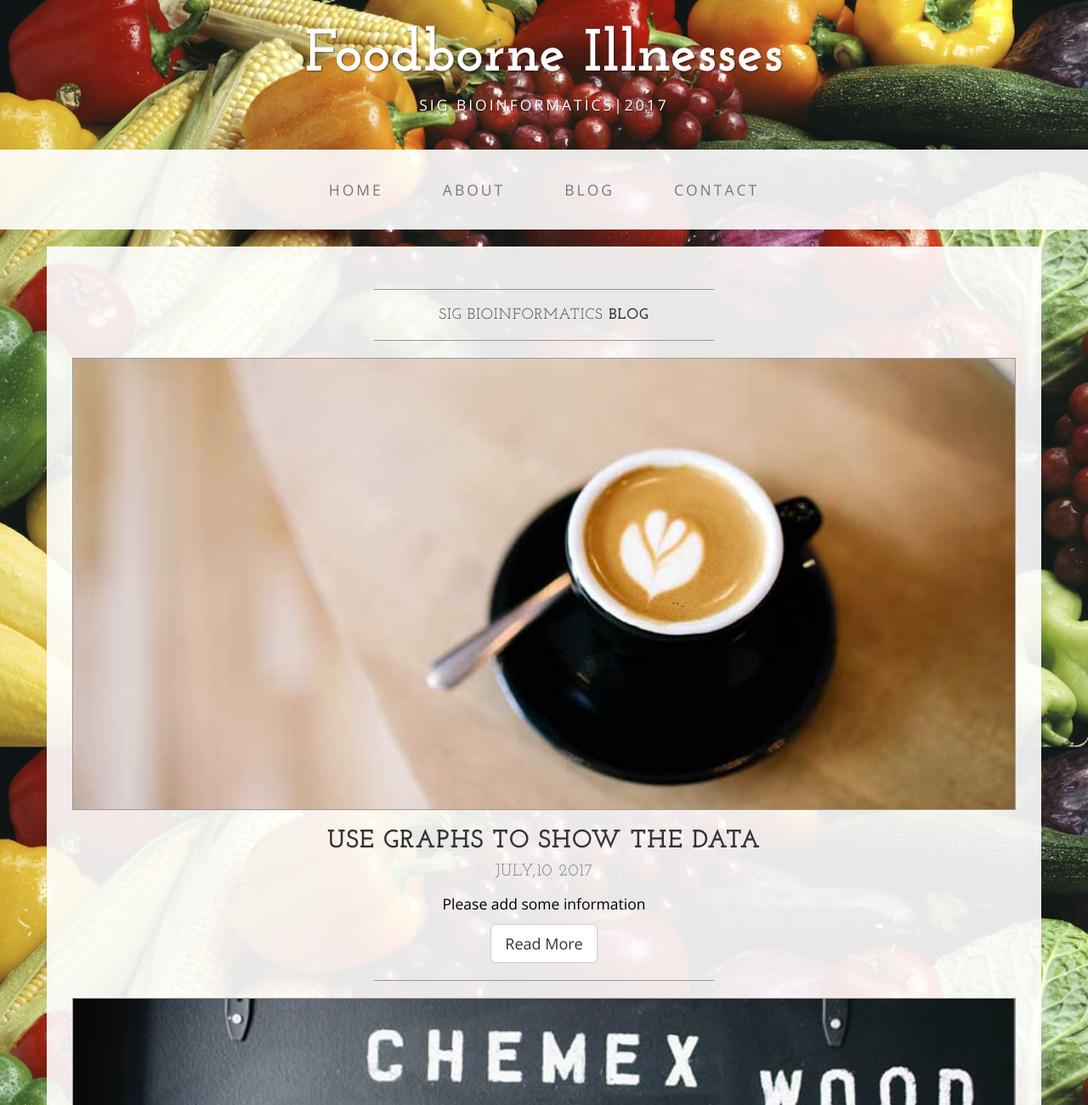
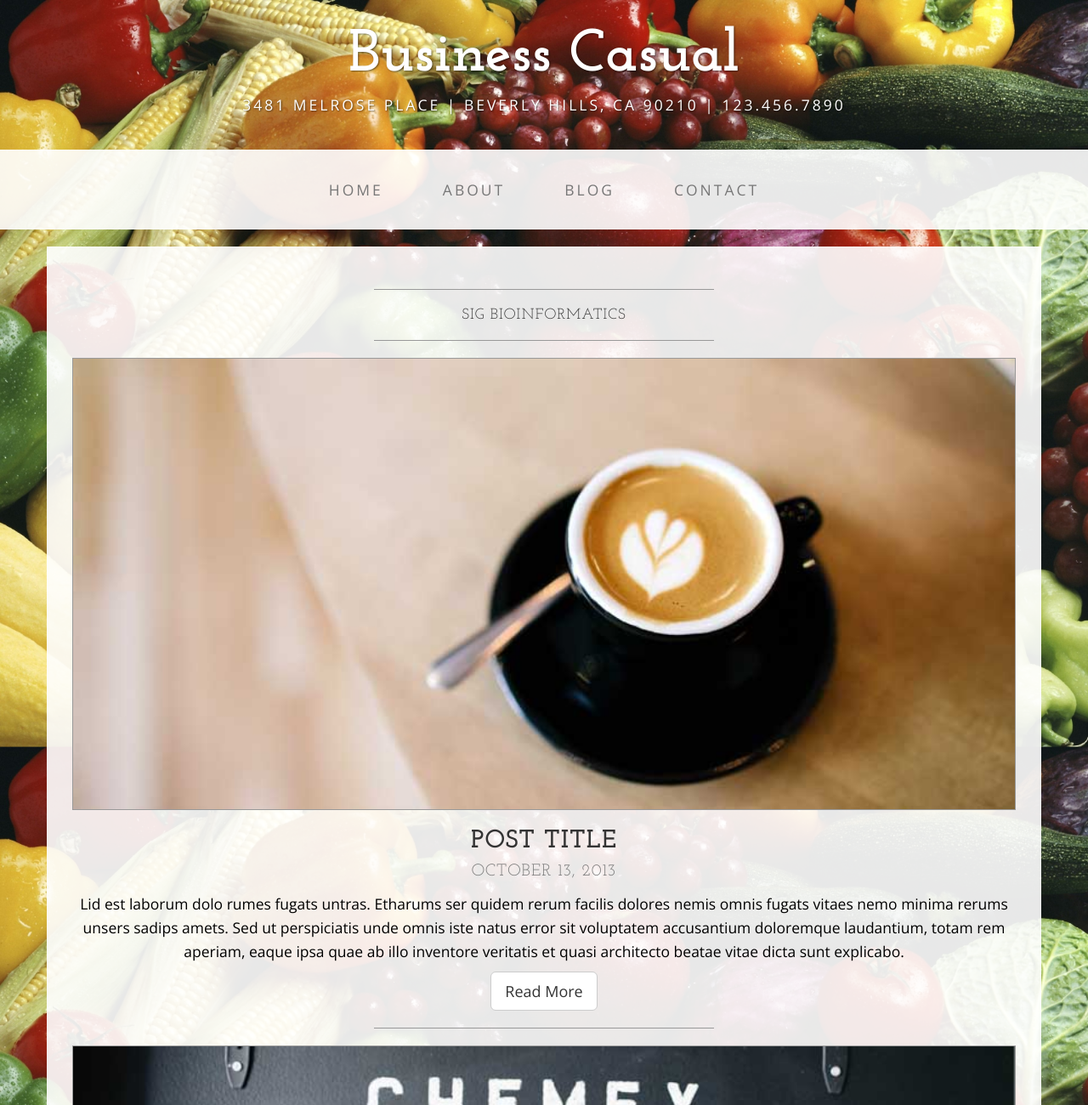
Before and after one commit to Zekaid/Bioinformatics, a plain HTML site: page blog.html in a window 1280 px wide. Shown: the top 1300 px of the page at 85% size. Drawn offline with nearby package versions, Linux system fonts and the light colour scheme.

Commit message:
started blog

```diff
--- a/blog.html
+++ b/blog.html
@@ -9,7 +9,7 @@
     <meta name="description" content="">
     <meta name="author" content="">
 
-    <title>SIG Bioinformatics</title>
+    <title>Blog - Business Casual - Start Bootstrap Theme</title>
 
     <!-- Bootstrap Core CSS -->
     <link href="css/bootstrap.min.css" rel="stylesheet">
@@ -32,8 +32,8 @@
 
 <body>
 
-    <div class="brand">Foodborne Illnesses</div>
-    <div class="address-bar">SIG Bioinformatics|2017</div>
+    <div class="brand">Business Casual</div>
+    <div class="address-bar">3481 Melrose Place | Beverly Hills, CA 90210 | 123.456.7890</div>
 
     <!-- Navigation -->
     <nav class="navbar navbar-default" role="navigation">
@@ -78,17 +78,16 @@
                 <div class="col-lg-12">
                     <hr>
                     <h2 class="intro-text text-center">SIG BIOINFORMATICS
-                        <strong>blog</strong>
                     </h2>
                     <hr>
                 </div>
                 <div class="col-lg-12 text-center">
                     <img class="img-responsive img-border img-full" src="img/slide-1.jpg" alt="">
-                    <h2>Use graphs to show the data
+                    <h2>Post Title
                         <br>
-                        <small>July,10 2017</small>
+                        <small>October 13, 2013</small>
                     </h2>
-                    <p>Please add some information</p>
+                    <p>Lid est laborum dolo rumes fugats untras. Etharums ser quidem rerum facilis dolores nemis omnis fugats vitaes nemo minima rerums unsers sadips amets. Sed ut perspiciatis unde omnis iste natus error sit voluptatem accusantium doloremque laudantium, totam rem aperiam, eaque ipsa quae ab illo inventore veritatis et quasi architecto beatae vitae dicta sunt explicabo.</p>
                     <a href="#" class="btn btn-default btn-lg">Read More</a>
                     <hr>
                 </div>
```
